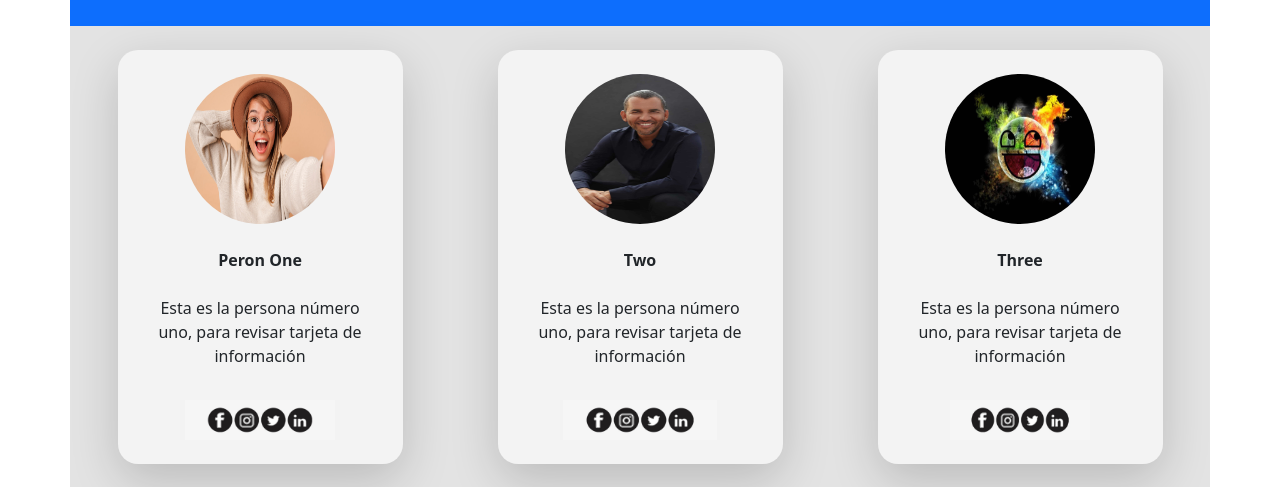
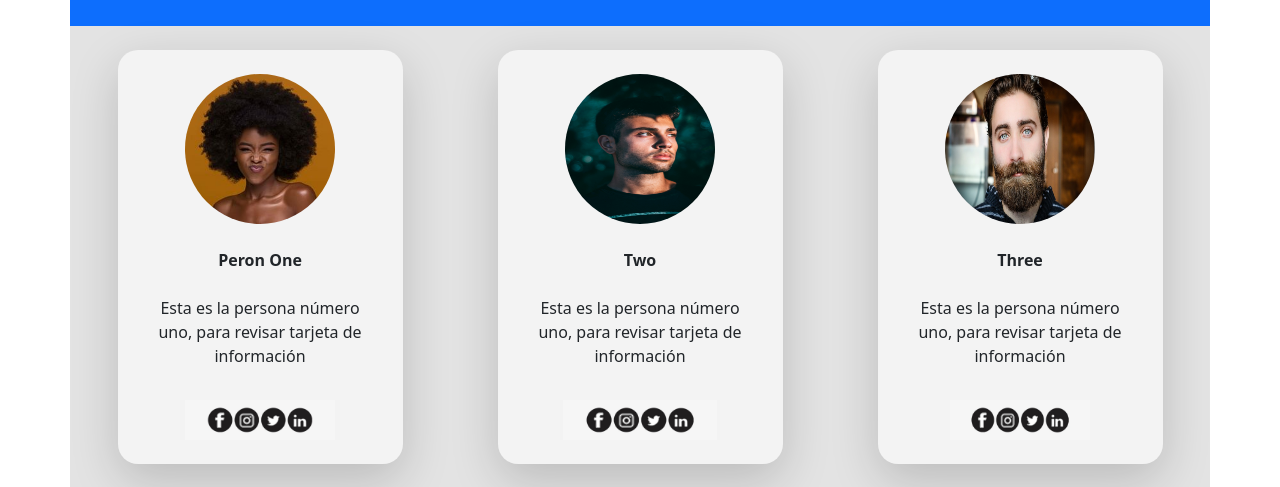
Before and after one commit to AriMC432/intro-bootstrap, a plain HTML site: page index.html in a window 1280 px wide. Shown: the part 102-589 px from the top of the page. Drawn offline with nearby package versions, Linux system fonts and the light colour scheme.

Commit message:
se modificaron las 3 imagenes

```diff
--- a/index.html
+++ b/index.html
@@ -31,7 +31,7 @@
 <DIV CLASS="row justify-content-around" style= "background-color: #e3e3e3;">
 
     <div class="col-md-3 shadow-lg p-4 text-center" style= "background-color: #f3f3f3; border-radius:20px;">
-        <img src="assets\img\usuario1.jpg" style="height: 150px; width: 150px; border-radius:75px;">
+        <img src="assets\img\img1.jpg" style="height: 150px; width: 150px; border-radius:75px;">
         <br><br>
         <label class="form-label">
             <b> Peron One</b>
@@ -44,7 +44,7 @@
     </div>
 
     <div class="col-md-3 shadow-lg p-4 text-center" style="background-color: #f3f3f3; border-radius:20px;">
-        <img src="assets\img\usuario2.jpg" style="height: 150px; width: 150px; border-radius:75px;">
+        <img src="assets\img\img2.jpg" style="height: 150px; width: 150px; border-radius:75px;">
         <br><br>
         <label class="form-label">
             <b>Two</b>
@@ -57,7 +57,7 @@
     </div>
 
     <div class="col-md-3 shadow-lg p-4 text-center" style="background-color: #f3f3f3; border-radius:20px;">
-        <img src="assets\img\usuario3.jpg" style="height: 150px; width: 150px; border-radius:75px;">
+        <img src="assets\img\img3.jpg" style="height: 150px; width: 150px; border-radius:75px;">
         <br><br>
         <label class="form-label">
             <b>Three</b>
```
Also changed, not shown: assets/img/img1.jpg (added), assets/img/img2.jpg (added), assets/img/img3.jpg (added).
